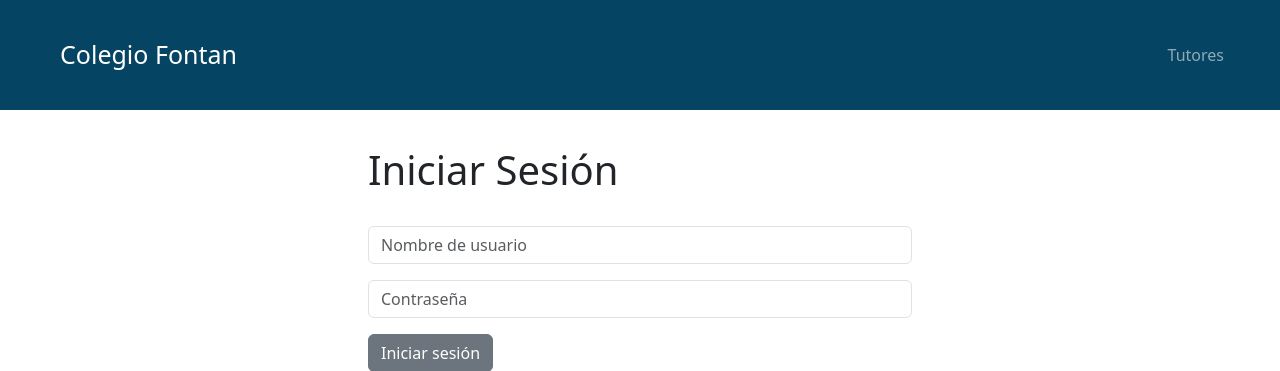
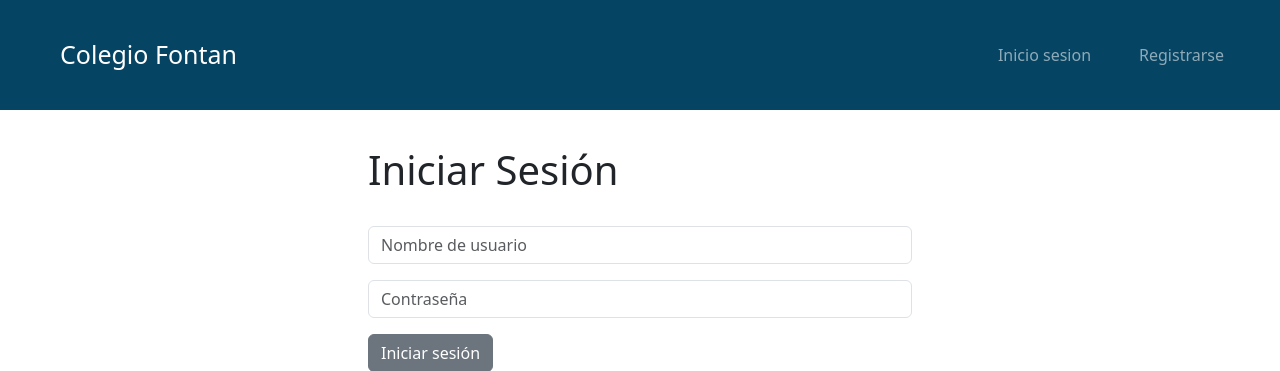
Before and after one commit to joseduquep/HorariosFontan, a Django app: page /usuarios/ in a window 1280 px wide. Shown: the top 371 px of the page. Run offline with Django 4.2, Linux system fonts and the light colour scheme.

Commit message:
Ya funciona mcuho mejor el register y ya se puede cerrar sesion

```diff
--- a/horarioFontanProyecto/templates/navbar.html
+++ b/horarioFontanProyecto/templates/navbar.html
@@ -1,18 +1,18 @@
 <nav class="navbar navbar-expand-lg navbar-dark custom-navbar-bg" style="height: 110px; position: fixed; width: 100%; z-index: 1000;">
   <div class="container-fluid">
-    <a class="navbar-brand ms-5 me-auto" style="font-size: 25px;" href="/estudiantes/" >Colegio Fontan</a>
     <button class="navbar-toggler" type="button" data-bs-toggle="collapse" data-bs-target="#navbarSupportedContent" aria-controls="navbarSupportedContent" aria-expanded="false" aria-label="Toggle navigation">
       <span class="navbar-toggler-icon"></span>
     </button>
     <div class="collapse navbar-collapse" id="navbarSupportedContent">
       {% if user.is_authenticated %}
+      <a class="navbar-brand ms-5 me-auto" style="font-size: 25px;" href="/estudiantes/" >Colegio Fontan</a>
       <ul class="navbar-nav ms-auto mb-2 mb-lg-0 me-1">
         <li class="nav-item me-3">
           <a class="nav-link me-3">Tutores</a>
         </li>
 
         <li class="nav-item me-3">
-          <a class="nav-link me-3">Cerrar Sesión</a>
+          <a class="nav-link me-3" href="/usuarios/logout/">Cerrar Sesión</a>
         </li>
 
         <li class="nav-item me-3">
@@ -28,9 +28,13 @@
         </li>
       </ul>
       {% else %}
+      <a class="navbar-brand ms-5 me-auto" style="font-size: 25px;">Colegio Fontan</a>
       <ul class="navbar-nav ms-auto mb-2 mb-lg-0 me-1">
         <li class="nav-item me-3">
-          <a class="nav-link me-3">Tutores</a>
+          <a class="nav-link me-3" href="/usuarios/">Inicio sesion</a>
+        </li>
+        <li class="nav-item me-3">
+          <a class="nav-link me-3" href="/usuarios/registro">Registrarse</a>
         </li>
       </ul>
       {% endif %}
--- a/horarioFontanProyecto/usuarios/urls.py
+++ b/horarioFontanProyecto/usuarios/urls.py
@@ -8,4 +8,5 @@ app_name= 'usuarios'
 urlpatterns = [
     path('', views.inicio, name='vista_inicio'),
     path('registro/', views.registro_usuario, name='vista_registro_usuario'),
+    path('logout/', views.logout_user, name='logout'),
 ]
--- a/horarioFontanProyecto/usuarios/views.py
+++ b/horarioFontanProyecto/usuarios/views.py
@@ -1,5 +1,5 @@
 from django.shortcuts import render, redirect
-from django.contrib.auth import authenticate, login
+from django.contrib.auth import authenticate, login, logout
 from django.contrib import messages
 from .forms import SignUpForm
 
@@ -28,8 +28,14 @@ def registro_usuario(request):
             if user is not None:
                 login(request, user)
                 messages.success(request, "¡Te registraste correctamente!")
-                return render(request, 'usuarios/inicio.html')
+                return render(request, 'estudiantes/home.html')
     else:
         form = SignUpForm()
 
     return render(request, 'usuarios/registro.html', {'form': form})
+
+
+def logout_user(request):
+	logout(request)
+	messages.success(request, "Cerraste sesion correctamente...")
+	return render(request, 'usuarios/inicio.html')
```
Also changed, not shown: horarioFontanProyecto/db.sqlite3.
